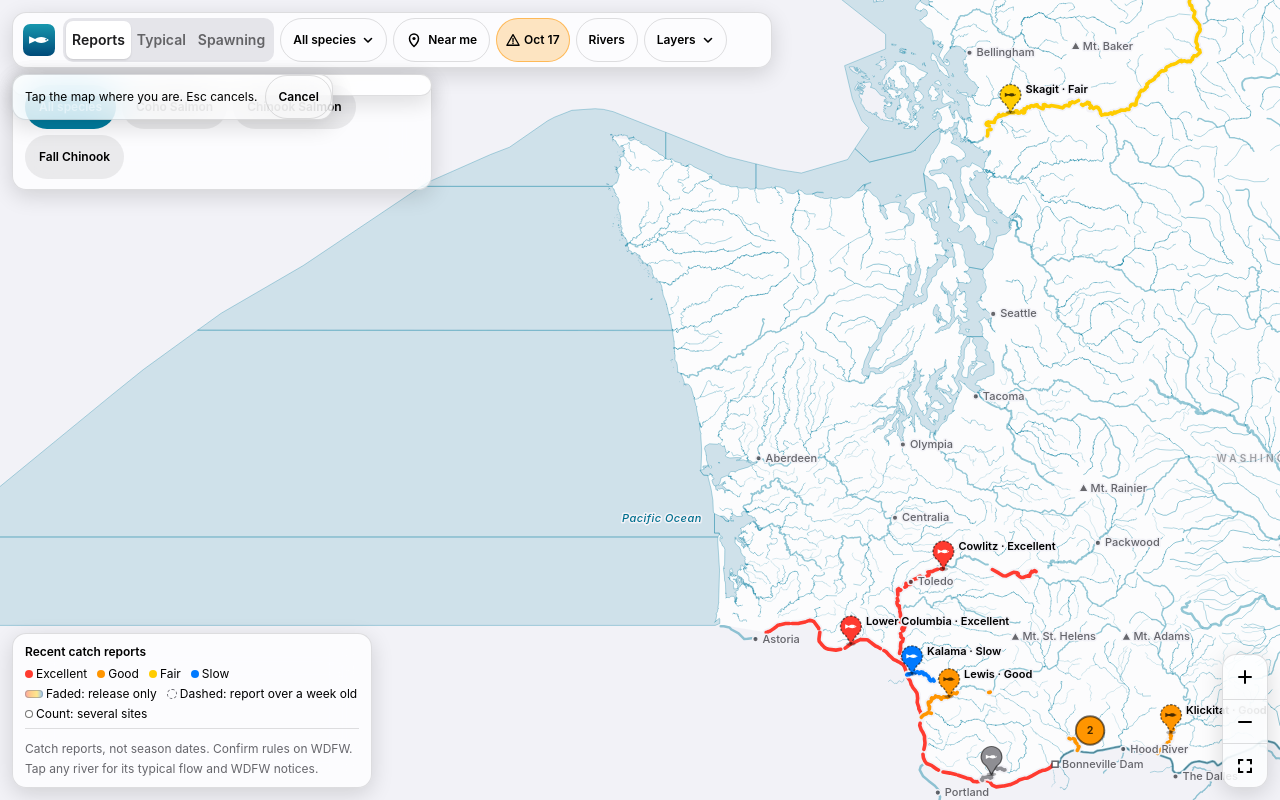
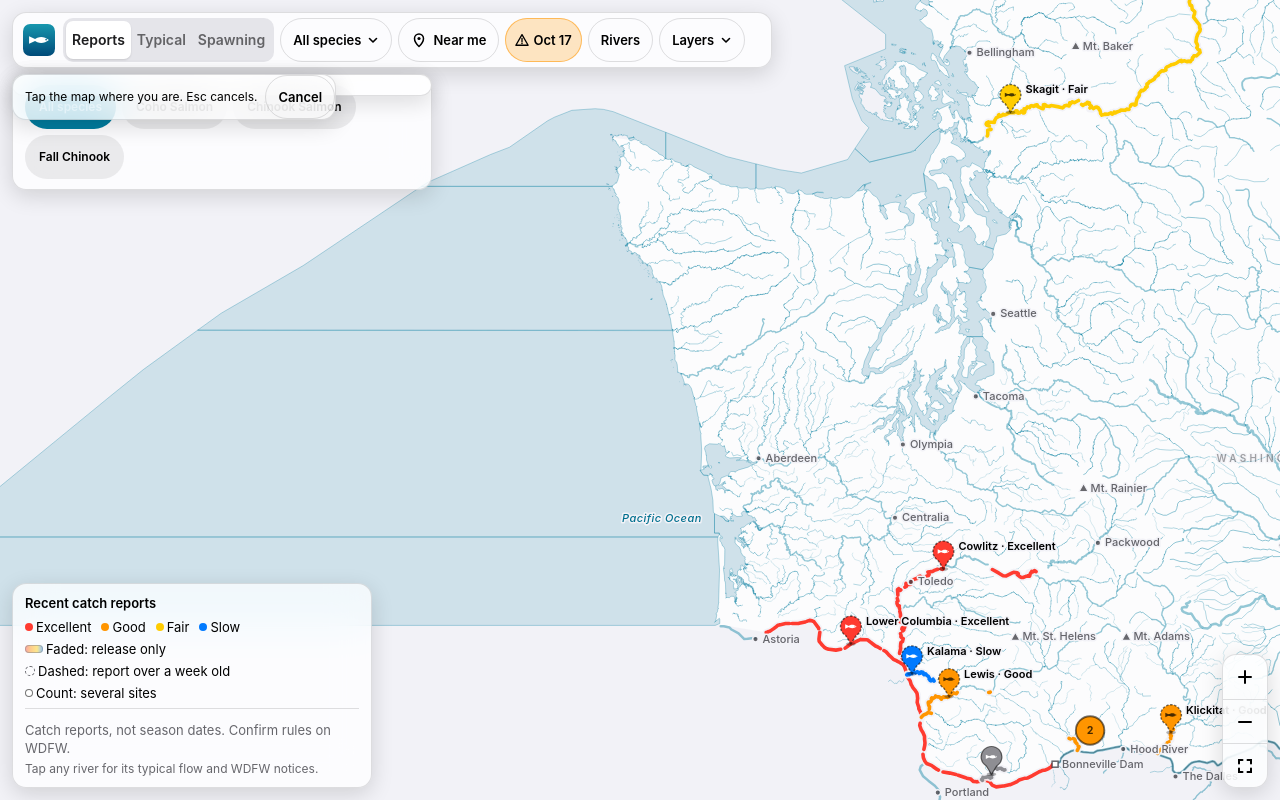
Before and after one commit to danieldecena/wa-fish-map, a plain HTML site: page Artifacts/salmon-rivers/index.html in a window 1280 px wide. Drawn offline with Linux system fonts and the light colour scheme.

Commit message:
Use Apple's iOS type scale for the map chrome
From the Apple HIG pass Daniel asked for: toolbar controls, legend and layer key move from 12px to Footnote (13/18), and the sheet title to Headline (17/22), so the chrome reads outdoors as the app does. The iOS 26 system colours were tried and held back: their red and orange fall under the page's colour-blind lightness gate in light mode (11.1 against 12), so the ramp stays until that is decided.

Co-Authored-By: Claude Opus 5.5 <noreply@anthropic.com>
Claude-Session: https://claude.ai/code/session_01EJ17A1GPyraX9cG6wUBct5

```diff
--- a/Artifacts/salmon-rivers/index.html
+++ b/Artifacts/salmon-rivers/index.html
@@ -100,7 +100,6 @@
   --lift: 0 6px 22px rgba(0,0,0,0.5);
   color-scheme: dark;
 }
-
 html { box-sizing: border-box; height: 100%; }
 *, *::before, *::after { box-sizing: inherit; }
 body {
@@ -188,7 +187,7 @@ a { color: var(--on-text); }
 .months button { min-width: 0; min-height: 44px; padding: 0; border: 0; border-radius: 8px; background: transparent; color: var(--ink2); cursor: pointer; font: 600 12px/16px var(--sans); }
 .months button[aria-checked="true"] { background: var(--fill-toggle); color: var(--ink); box-shadow: inset 0 0 0 1.5px var(--on); }
 .months button.now:not([aria-checked="true"]) { color: var(--ink); }
-#layl { margin: 6px 0 0; padding: 6px 0 0; list-style: none; border-top: 1px solid var(--glass-line); font-size: 12px; line-height: 16px; color: var(--ink2); }
+#layl { margin: 6px 0 0; padding: 6px 0 0; list-style: none; border-top: 1px solid var(--glass-line); font-size: 13px; line-height: 18px; color: var(--ink2); }
 #layl li + li { margin-top: 2px; }
 .cluster { pointer-events: auto; cursor: pointer; outline: none; }
 .cluster circle { fill: var(--rc); stroke: var(--pin-edge); stroke-width: 2; }
@@ -238,13 +237,13 @@ a { color: var(--on-text); }
 .hint { margin: 4px 0 0; font-size: 12px; line-height: 16px; color: var(--ink2); }
 .pop { position: absolute; top: 62px; left: 0; z-index: 5; width: min(420px, 100%); padding: 10px 12px; }
 .notice { margin: 0; font-size: 12px; line-height: 16px; }
-.nbtn { border: 0; cursor: pointer; display: inline-flex; align-items: center; gap: 4px; padding: 0 10px; min-height: 44px; border-radius: 999px; font-size: 12px; line-height: 16px; font-weight: 600; white-space: nowrap; color: var(--ink); background: color-mix(in srgb, var(--good) 24%, transparent); box-shadow: inset 0 0 0 1px color-mix(in srgb, var(--good) 55%, transparent); }
+.nbtn { border: 0; cursor: pointer; display: inline-flex; align-items: center; gap: 4px; padding: 0 10px; min-height: 44px; border-radius: 999px; font-size: 13px; line-height: 18px; font-weight: 600; white-space: nowrap; color: var(--ink); background: color-mix(in srgb, var(--good) 24%, transparent); box-shadow: inset 0 0 0 1px color-mix(in srgb, var(--good) 55%, transparent); }
 .nbtn svg { width: 14px; height: 14px; flex: none; }
 .nbtn[aria-expanded="true"] { background: color-mix(in srgb, var(--good) 45%, transparent); }
 .seg { display: flex; flex-wrap: wrap; gap: 6px; }
 .seg button { border: 0; cursor: pointer; padding: 0 14px; min-height: 44px; border-radius: 999px; background: var(--fill-toggle); font-size: 12px; line-height: 16px; font-weight: 600; }
 .seg button[aria-checked="true"] { background: var(--on); color: #fff; }
-.listbtn { display: inline-flex; align-items: center; justify-content: center; gap: 6px; border: 1px solid var(--glass-line); background: transparent; cursor: pointer; padding: 0 12px; min-height: 44px; border-radius: 999px; font-size: 12px; line-height: 16px; font-weight: 600; white-space: nowrap; }
+.listbtn { display: inline-flex; align-items: center; justify-content: center; gap: 6px; border: 1px solid var(--glass-line); background: transparent; cursor: pointer; padding: 0 12px; min-height: 44px; border-radius: 999px; font-size: 13px; line-height: 18px; font-weight: 600; white-space: nowrap; }
 .listbtn svg { flex: none; }
 #spbtn { flex: 0 1 auto; min-width: 72px; max-width: 160px; }
 .mpop .seg.modes, .modes { background: var(--seg-track); }
@@ -334,16 +333,16 @@ a { color: var(--on-text); }
 
 .bottom { display: flex; align-items: flex-end; justify-content: space-between; gap: 10px; }
 .legend { padding: 10px 12px; max-width: 360px; flex: 1 1 auto; min-width: 0; }
-.legend .lt { font-size: 12px; line-height: 16px; font-weight: 600; margin-bottom: 6px; }
+.legend .lt { font-size: 13px; line-height: 18px; font-weight: 600; margin-bottom: 6px; }
 .legend ul { list-style: none; margin: 0; padding: 0; display: flex; flex-wrap: wrap; gap: 4px 10px; }
-.legend li { display: flex; align-items: center; gap: 3px; font-size: 12px; line-height: 16px; }
+.legend li { display: flex; align-items: center; gap: 3px; font-size: 13px; line-height: 18px; }
 .legend i { width: 8px; height: 8px; border-radius: 50%; background: var(--c); display: block; }
 /* "Faded" is a modifier on any rating, so its swatch is the whole ramp faded, not one more colour. */
 .legend li.fade i { width: 18px; border-radius: 4px; background: linear-gradient(90deg, var(--prime), var(--good), var(--fair), var(--slow)); opacity: 0.45; box-shadow: inset 0 0 0 1px var(--pin-edge); }
 .legend li.old i { width: 10px; height: 10px; background: transparent; border: 1.5px dashed var(--ink2); }
 .legend li.cl i { box-shadow: inset 0 0 0 1px var(--pin-edge); }
 .legend li.dash i { width: 10px; height: 10px; background: transparent; border: 1.5px dashed var(--ink2); }
-.legend .fine { margin-top: 6px; font-size: 12px; line-height: 16px; color: var(--ink2); }
+.legend .fine { margin-top: 6px; font-size: 13px; line-height: 18px; color: var(--ink2); }
 /* Phones (390px and under): the legend collapses to a 44px "Key" button so it stops covering the map; the button toggles it open. */
 .legkey { display: none; }
 @media (max-width: 390px) {
@@ -385,7 +384,7 @@ html.touched #rhint { display: none; }
   background: var(--sheet);
 }
 .sbar .grab { position: absolute; top: 6px; left: 50%; width: 36px; height: 4px; margin-left: -18px; border-radius: 2px; background: var(--fill-advisory); }
-.sbar .st { margin: 6px 0 0; font-size: 15px; line-height: 20px; font-weight: 600; }
+.sbar .st { margin: 6px 0 0; font-size: 17px; line-height: 22px; font-weight: 600; }
 .sbar button { margin-top: 6px; border: 0; background: transparent; color: var(--on-text); font-weight: 600; cursor: pointer; padding: 0 4px; min-height: 44px; }
 #sheet:focus { outline: none; }
 .sbody { flex: 1 1 auto; min-height: 0; overflow-y: auto; overscroll-behavior: contain; padding: 14px max(16px, env(safe-area-inset-right, 0px)) 18px max(16px, env(safe-area-inset-left, 0px)); display: flex; flex-direction: column; gap: 18px; }
```
Also changed, not shown: Artifacts/salmon-rivers/test/design.test.js (+4 -3 lines).
